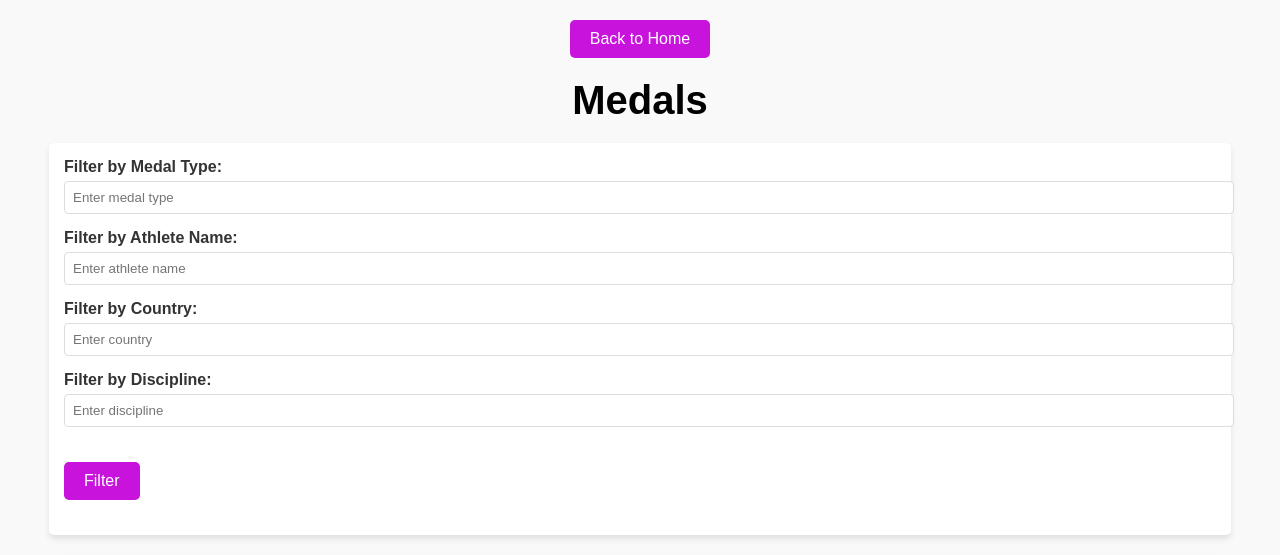
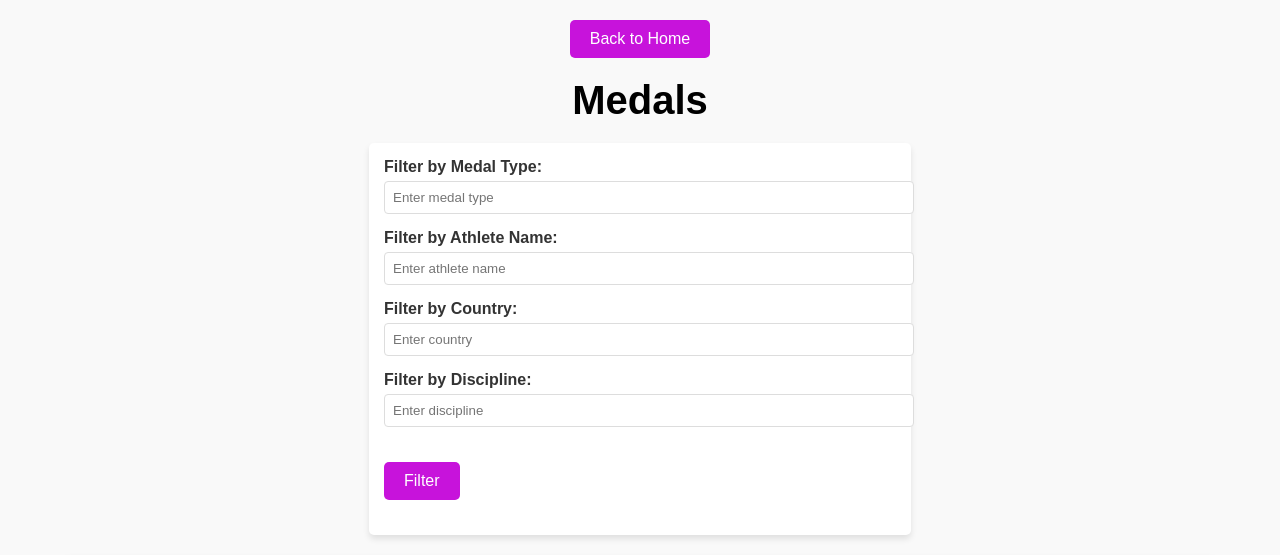
Before and after one commit to itu-itis22-kombak22/datalimpics, a Flask app: page /medals in a window 1280 px wide. Shown: the top 555 px of the page. Run offline with Flask 3, Linux system fonts and the light colour scheme; data that the repository does not hold is empty.

Commit message:
test commit

```diff
--- a/site-flask/templates/medals.html
+++ b/site-flask/templates/medals.html
@@ -88,7 +88,7 @@
         }
 
         .filter-form {
-            width: 90%;
+            width: 40%;
             margin: 20px auto;
             background: #ffffff;
             padding: 15px;
```
